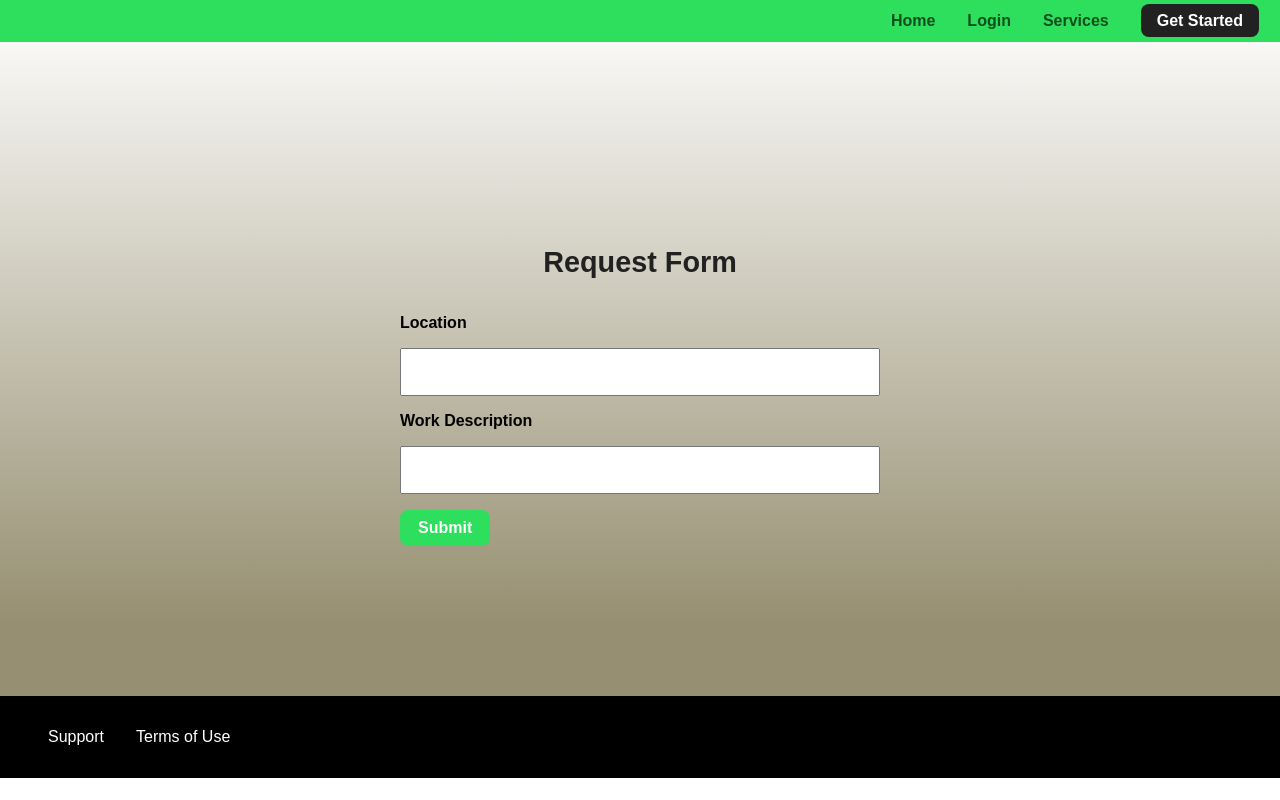
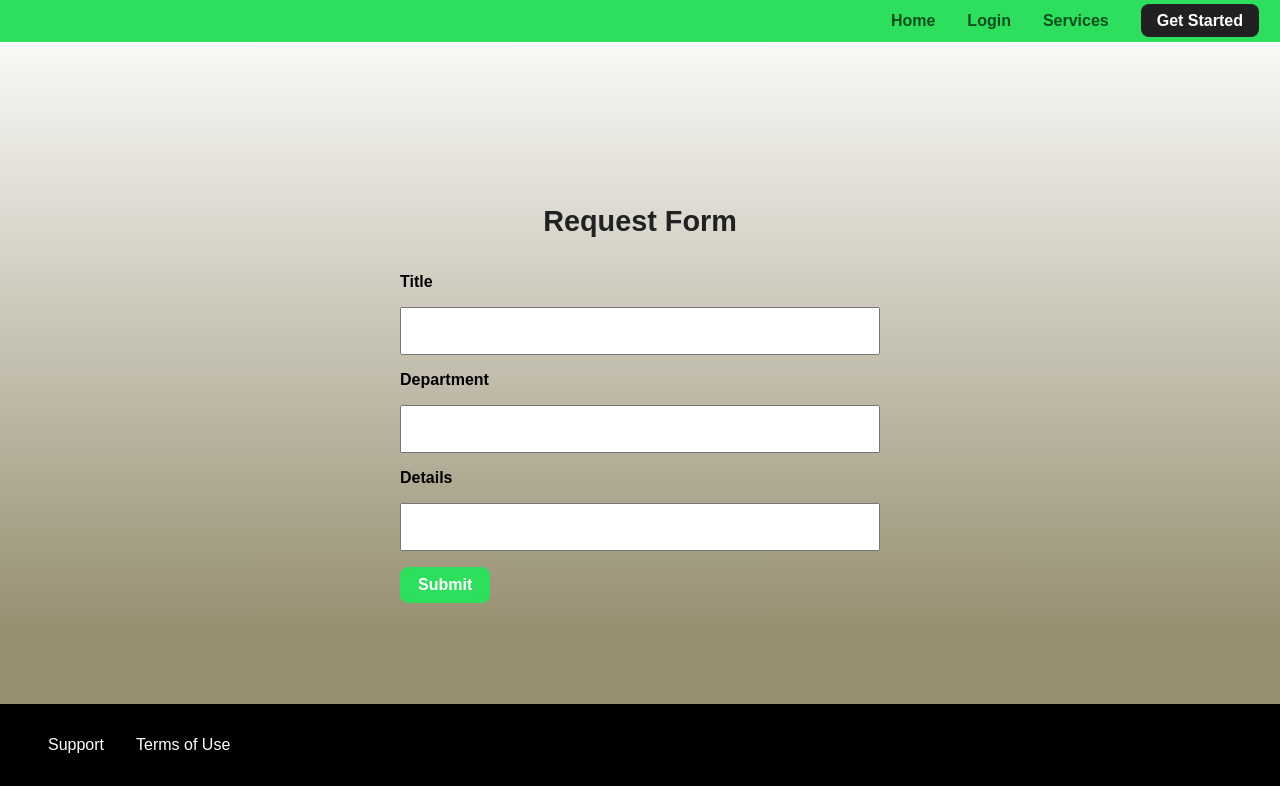
Before and after one commit to PascalUlor/Maintenance-Tracker-App, a website: page UI/create-request.html in a window 1280 px wide. Drawn offline with Linux system fonts and the light colour scheme.

Commit message:
bug(enhance-UI-responsiveness): make UI more interactive [Delivers #157627657]

```diff
--- a/UI/create-request.html
+++ b/UI/create-request.html
@@ -5,7 +5,7 @@
   <meta charset="UTF-8">
   <meta name="viewport" content="width=device-width, initial-scale=1.0">
   <meta http-equiv="X-UA-Compatible" content="ie=edge">
-  <title>uHost Signup</title>
+  <title>Maintenance Tracker</title>
   <link rel="shortcut icon" href="../favicon.png">
   <link href="https://fonts.googleapis.com/css?family=Anton" rel="stylesheet">
   <link href="https://fonts.googleapis.com/css?family=Montserrat:400,700" rel="stylesheet">
@@ -59,10 +59,12 @@
   <main class="input-page">
     <h1 class="form-title">Request Form</h1>
     <form action="index.html" class="input-form">
-      <label for="location">Location</label>
-      <input type="text" id="location">
-      <label for="work-description">Work Description</label>
-      <input type="text" id="work-description">
+      <label for="title">Title</label>
+      <input type="text" id="title">
+      <label for="department">Department</label>
+      <input type="text" id="department">
+      <label for="details">Details</label>
+      <input type="textarea" id="details">
       <button type="submit" class="button">
         <a href="admin-request.html">Submit</a>
       </button>
--- a/UI/public/css/form.css
+++ b/UI/public/css/form.css
@@ -10,6 +10,7 @@ main {
     justify-content: center;
     width: 100vw;
     min-height: 87vh;
+    margin-top: 0.5rem;
 }
 
 .form-title {
@@ -27,6 +28,12 @@ main {
 .input-form [type="text"] {
     height: 2rem;
     flex-shrink: 1;
+}
+
+.input-form [type="textarea"] {
+    height: 4rem;
+    flex-shrink: 1;
+    font-size: 1.5rem;
 }
 
 .input-form label {
@@ -89,4 +96,10 @@ main {
         width: 30rem;
         font-size: 1.5rem;
     }
+
+    .input-form [type="textarea"] {
+        height: 3rem;
+        width: 30rem;
+        font-size: 1.5rem;
+    }
 }
```
Also changed, not shown: UI/admin-login.html (+1 -1 lines), UI/admin-page.html (+1 -1 lines), UI/admin-request.html (+1 -1 lines), UI/index.html (+1 -1 lines), UI/login.html (+1 -1 lines), UI/signup.html (+3 -1 lines), UI/user-page.html (+2 -2 lines).
